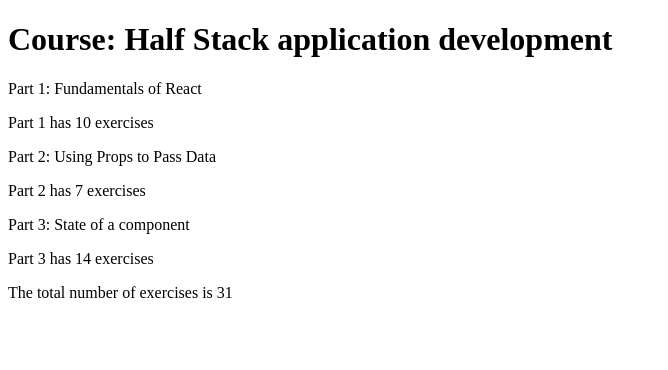
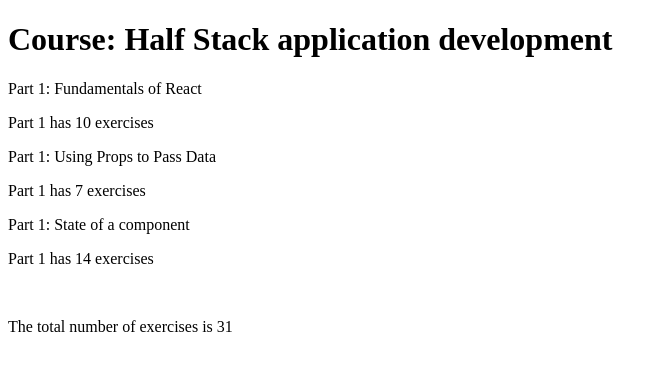
Before and after one commit to JulienMellon/fullstackopen, a React (Vite) app in the folder part1/courseinfo/: page / in a window 1280 px wide. Shown: the top 370 px of the page, without its empty margins (0-668 px from the left). Built offline with nearby package versions, Linux system fonts and the light colour scheme.

Commit message:
changed "Part" to "Content"

```diff
--- a/part1/courseinfo/src/App.jsx
+++ b/part1/courseinfo/src/App.jsx
@@ -1,5 +1,5 @@
 import Header from "./Header"
-import Part from "./Part"
+import Content from "./Content"
 
 const App = () => {
   const course = 'Half Stack application development';
@@ -13,19 +13,10 @@ const App = () => {
   return(
     <>
     <Header course={course}/>
-    <Part part={part1} exercises={exercises1}/>
-    <p>
-      Part 2: {part2}
-    </p>
-    <p>
-      Part 2 has {exercises2} exercises
-    </p>
-    <p>
-      Part 3: {part3}
-    </p>
-    <p>
-      Part 3 has {exercises3} exercises
-    </p>
+    <Content part={part1} exercises={exercises1}/>
+    <Content part={part2} exercises={exercises2}/>
+    <Content part={part3} exercises={exercises3}/>
+    <br />
     <p>
       The total number of exercises is {exercises1 + exercises2 + exercises3}
     </p>
--- a/part1/courseinfo/src/Part.jsx
+++ b/part1/courseinfo/src/Content.jsx
@@ -1,4 +1,4 @@
-const Part = (props) => {
+const Content = (props) => {
     console.log( 'Part Props:', props )
     return(
     <>
@@ -12,4 +12,4 @@ const Part = (props) => {
     )
 }
 
-export default Part
+export default Content
```
